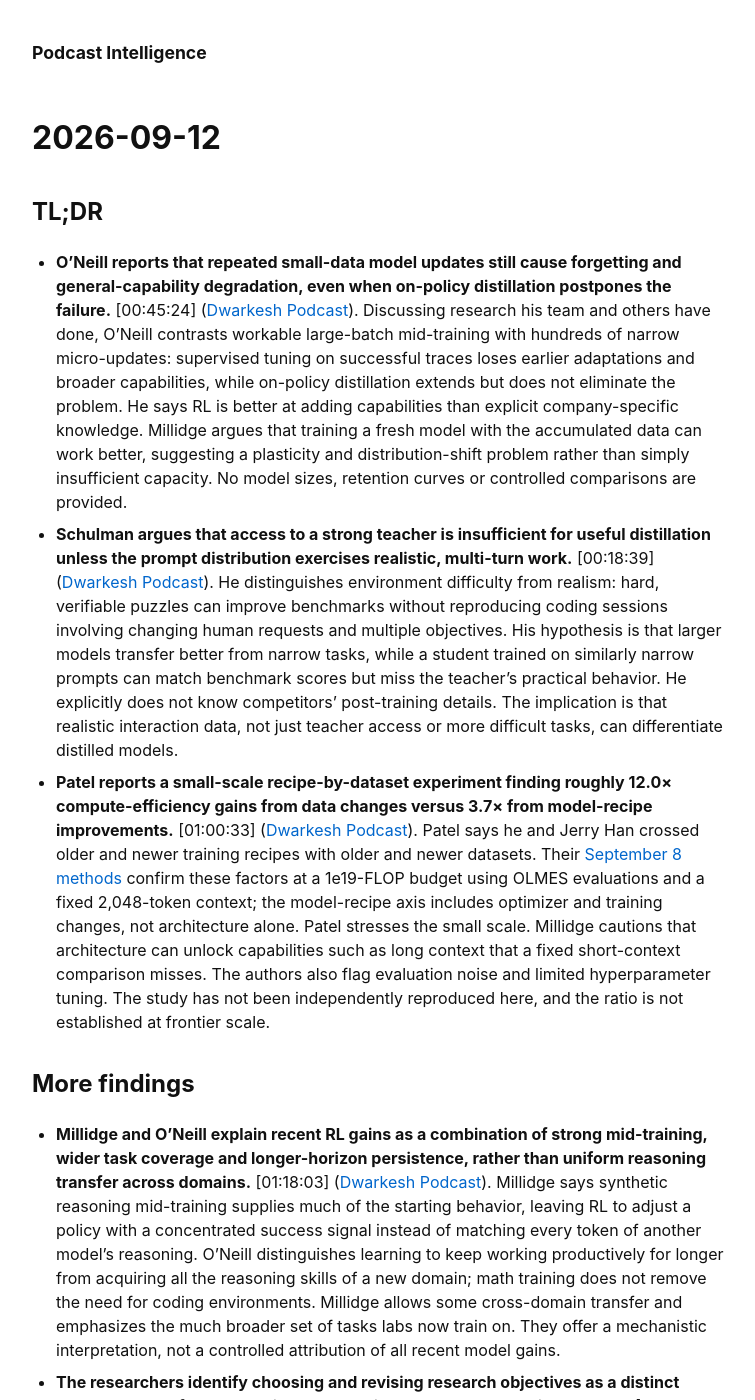
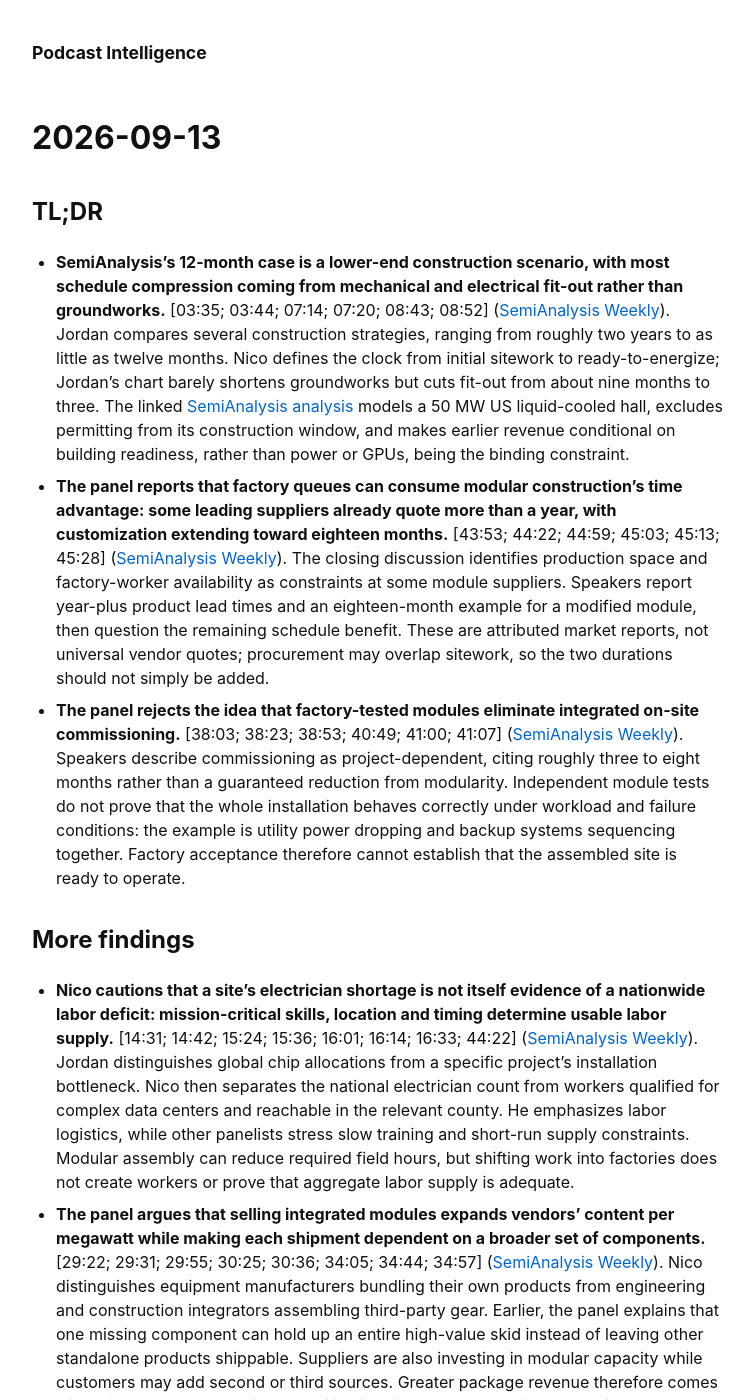
Before and after one commit to kiankyars/podcast-intel, a Jekyll site: the page built from index.md, in a window 1280 px wide and 1400 px high. Shown: the whole window, without its empty margins (262-1017 px from the left). Built offline with Jekyll 4.4.1, drawn with Linux system fonts in a browser that asks for light colours; some of the changed text lies outside the part shown.

Commit message:
Archive podcast intel for 2026-09-13

```diff
--- /dev/null
+++ b/digests/2026-09-13.md
@@ -0,0 +1,32 @@
+---
+layout: default
+title: "Podcast Intelligence - 2026-09-13"
+digest: true
+date: 2026-09-13
+permalink: /2026-09-13/
+episode_titles:
+  - "Ep. 029 - Modular Data Centers Cut Build Time to 12 Months (Datacenter, Energy) | Nico Bontigui, Jordan Nanos, Nigel Chiang, Eric Wen"
+---
+
+# 2026-09-13
+
+## TL;DR
+
+- **SemiAnalysis's 12-month case is a lower-end construction scenario, with most schedule compression coming from mechanical and electrical fit-out rather than groundworks.** [03:35; 03:44; 07:14; 07:20; 08:43; 08:52] ([SemiAnalysis Weekly](https://podcasters.spotify.com/pod/show/jordan-nanos/episodes/Ep--029---Modular-Data-Centers-Cut-Build-Time-to-12-Months-Datacenter--Energy--Nico-Bontigui--Jordan-Nanos--Nigel-Chiang--Eric-Wen-e3onilo)). Jordan compares several construction strategies, ranging from roughly two years to as little as twelve months. Nico defines the clock from initial sitework to ready-to-energize; Jordan's chart barely shortens groundworks but cuts fit-out from about nine months to three. The linked [SemiAnalysis analysis](https://newsletter.semianalysis.com/p/the-wild-wild-west-of-lego-datacenters) models a 50 MW US liquid-cooled hall, excludes permitting from its construction window, and makes earlier revenue conditional on building readiness, rather than power or GPUs, being the binding constraint.
+- **The panel reports that factory queues can consume modular construction's time advantage: some leading suppliers already quote more than a year, with customization extending toward eighteen months.** [43:53; 44:22; 44:59; 45:03; 45:13; 45:28] ([SemiAnalysis Weekly](https://podcasters.spotify.com/pod/show/jordan-nanos/episodes/Ep--029---Modular-Data-Centers-Cut-Build-Time-to-12-Months-Datacenter--Energy--Nico-Bontigui--Jordan-Nanos--Nigel-Chiang--Eric-Wen-e3onilo)). The closing discussion identifies production space and factory-worker availability as constraints at some module suppliers. Speakers report year-plus product lead times and an eighteen-month example for a modified module, then question the remaining schedule benefit. These are attributed market reports, not universal vendor quotes; procurement may overlap sitework, so the two durations should not simply be added.
+- **The panel rejects the idea that factory-tested modules eliminate integrated on-site commissioning.** [38:03; 38:23; 38:53; 40:49; 41:00; 41:07] ([SemiAnalysis Weekly](https://podcasters.spotify.com/pod/show/jordan-nanos/episodes/Ep--029---Modular-Data-Centers-Cut-Build-Time-to-12-Months-Datacenter--Energy--Nico-Bontigui--Jordan-Nanos--Nigel-Chiang--Eric-Wen-e3onilo)). Speakers describe commissioning as project-dependent, citing roughly three to eight months rather than a guaranteed reduction from modularity. Independent module tests do not prove that the whole installation behaves correctly under workload and failure conditions: the example is utility power dropping and backup systems sequencing together. Factory acceptance therefore cannot establish that the assembled site is ready to operate.
+
+## More findings
+
+- **Nico cautions that a site's electrician shortage is not itself evidence of a nationwide labor deficit: mission-critical skills, location and timing determine usable labor supply.** [14:31; 14:42; 15:24; 15:36; 16:01; 16:14; 16:33; 44:22] ([SemiAnalysis Weekly](https://podcasters.spotify.com/pod/show/jordan-nanos/episodes/Ep--029---Modular-Data-Centers-Cut-Build-Time-to-12-Months-Datacenter--Energy--Nico-Bontigui--Jordan-Nanos--Nigel-Chiang--Eric-Wen-e3onilo)). Jordan distinguishes global chip allocations from a specific project's installation bottleneck. Nico then separates the national electrician count from workers qualified for complex data centers and reachable in the relevant county. He emphasizes labor logistics, while other panelists stress slow training and short-run supply constraints. Modular assembly can reduce required field hours, but shifting work into factories does not create workers or prove that aggregate labor supply is adequate.
+- **The panel argues that selling integrated modules expands vendors' content per megawatt while making each shipment dependent on a broader set of components.** [29:22; 29:31; 29:55; 30:25; 30:36; 34:05; 34:44; 34:57] ([SemiAnalysis Weekly](https://podcasters.spotify.com/pod/show/jordan-nanos/episodes/Ep--029---Modular-Data-Centers-Cut-Build-Time-to-12-Months-Datacenter--Energy--Nico-Bontigui--Jordan-Nanos--Nigel-Chiang--Eric-Wen-e3onilo)). Nico distinguishes equipment manufacturers bundling their own products from engineering and construction integrators assembling third-party gear. Earlier, the panel explains that one missing component can hold up an entire high-value skid instead of leaving other standalone products shippable. Suppliers are also investing in modular capacity while customers may add second or third sources. Greater package revenue therefore comes with shipment dependencies and utilization risk, not an established margin improvement.
+
+## Episodes
+
+### [Ep. 029 - Modular Data Centers Cut Build Time to 12 Months (Datacenter, Energy) | Nico Bontigui, Jordan Nanos, Nigel Chiang, Eric Wen](https://podcasters.spotify.com/pod/show/jordan-nanos/episodes/Ep--029---Modular-Data-Centers-Cut-Build-Time-to-12-Months-Datacenter--Energy--Nico-Bontigui--Jordan-Nanos--Nigel-Chiang--Eric-Wen-e3onilo)
+
+SemiAnalysis Weekly · Relevance 4/5
+
+SemiAnalysis argues that modular construction can shorten data-center schedules by moving mechanical and electrical assembly into factories, but its 12-month case is not a universal promise of operating capacity. The practical limits are available factory slots, locally reachable skilled labor, and integrated on-site commissioning. Larger equipment packages also shift more revenue and supply-chain risk onto vendors.
+
+**Why it matters:** Modularity changes where construction work happens; it does not remove every dependency needed to serve an AI workload. Evaluate the complete project schedule, including procurement, power and commissioning, before translating a shorter building schedule into earlier compute revenue.
```
Also changed, not shown: episodes/2026-09-11/ep-029-modular-data-centers-cut-build-time-to-12-months-datacenter-energy-nico-bontigui-jo-a7181cf9a2d4a85905f3/analysis.json (added, +65 -0 lines), episodes/2026-09-11/ep-029-modular-data-centers-cut-build-time-to-12-months-datacenter-energy-nico-bontigui-jo-a7181cf9a2d4a85905f3/metadata.json (added, +17 -0 lines), episodes/2026-09-11/ep-029-modular-data-centers-cut-build-time-to-12-months-datacenter-energy-nico-bontigui-jo-a7181cf9a2d4a85905f3/summary.md (added, +30 -0 lines), topics/companies_capital_allocation.md (+5 -0 lines), topics/infrastructure_energy.md (+8 -0 lines), data/state.json.
